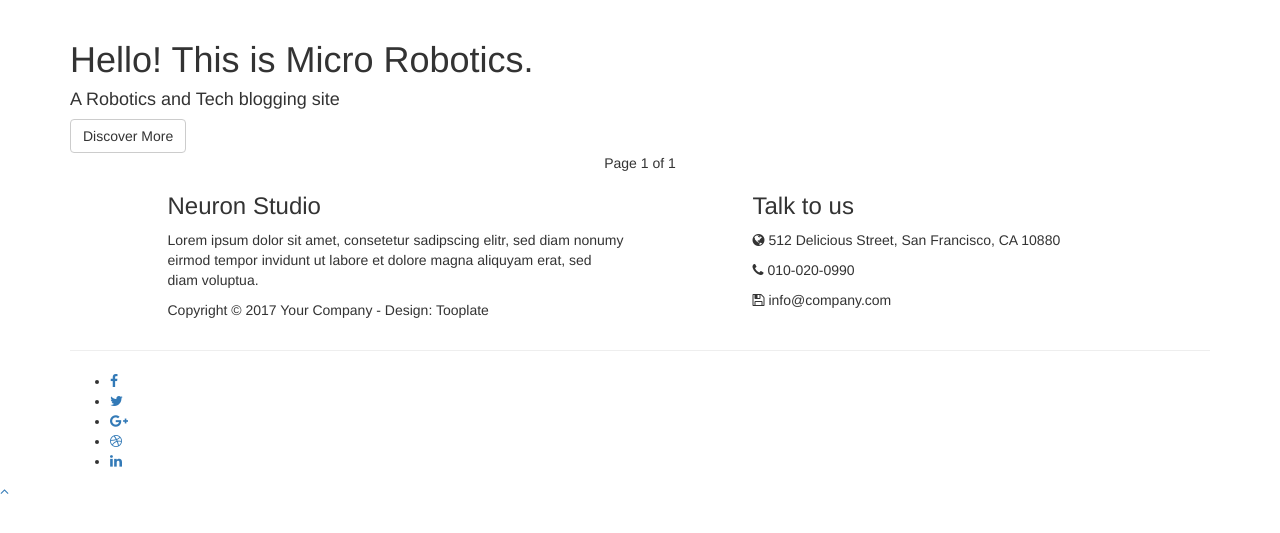
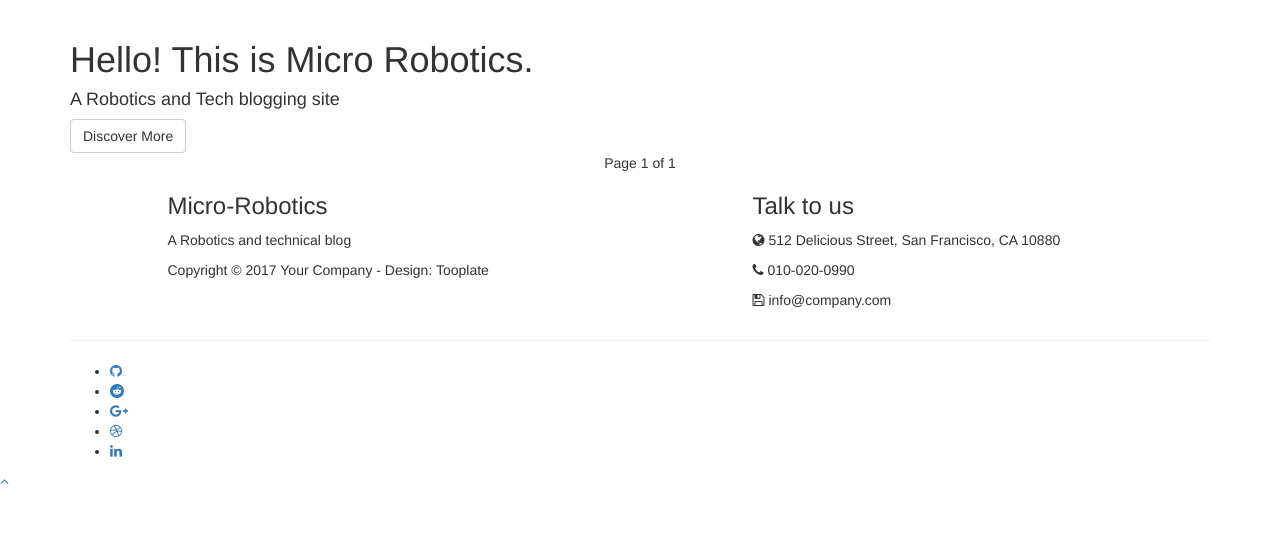
Before and after one commit to rajrupdasofficial/bloggy, a Django app: page / in a window 1280 px wide. Shown: the part 51-584 px from the top of the page. Run offline with Django 4.2, Linux system fonts and the light colour scheme; data that the repository does not hold is empty; some libraries are stand-ins or nearby versions.

Commit message:
index file added

```diff
--- a/app/templates/index.html
+++ b/app/templates/index.html
@@ -53,7 +53,7 @@ http://www.tooplate.com/view/2085-neuron
                <ul class="nav navbar-nav navbar-right">
                     <li class="active"><a href="{% url 'indexpage' %}">Home</a></li>
                     <li><a href="about.html">About</a></li>
-                    <li><a href="gallery.html">Gallery</a></li>
+                    <li><a href="{% url 'gallery' %}">Gallery</a></li>
                     <li><a href="contact.html">Contact</a></li>
                </ul>
           </div>
@@ -103,7 +103,7 @@ http://www.tooplate.com/view/2085-neuron
                          </div>
                          <div class="blog-post-des">
                               <p>{{ i.content|safe|striptags|truncatechars:300 }}</p>
-                              <a href="single-post.html" class="btn btn-default">Continue Reading</a>
+                              <a href="{% url 'article-detail' i.slug %}" class="btn btn-default">Continue Reading</a>
                          </div>
                     </div>
                {% endfor %}
@@ -131,8 +131,8 @@ http://www.tooplate.com/view/2085-neuron
           <div class="row">
 
                <div class="col-md-5 col-md-offset-1 col-sm-6">
-                    <h3>Neuron Studio</h3>
-                    <p>Lorem ipsum dolor sit amet, consetetur sadipscing elitr, sed diam nonumy eirmod tempor invidunt ut labore et dolore magna aliquyam erat, sed diam voluptua.</p>
+                    <h3>Micro-Robotics</h3>
+                    <p>A Robotics and technical blog</p>
                     <div class="footer-copyright">
                          <p>Copyright &copy; 2017 Your Company - Design: Tooplate</p>
                     </div>
@@ -151,8 +151,8 @@ http://www.tooplate.com/view/2085-neuron
 
                <div class="col-md-12 col-sm-12">
                     <ul class="social-icon">
-                         <li><a href="#" class="fa fa-facebook"></a></li>
-                         <li><a href="#" class="fa fa-twitter"></a></li>
+                         <li><a href="#" class="fa fa-github"></a></li>
+                         <li><a href="#" class="fa fa-reddit"></a></li>
                          <li><a href="#" class="fa fa-google-plus"></a></li>
                          <li><a href="#" class="fa fa-dribbble"></a></li>
                          <li><a href="#" class="fa fa-linkedin"></a></li>
```
